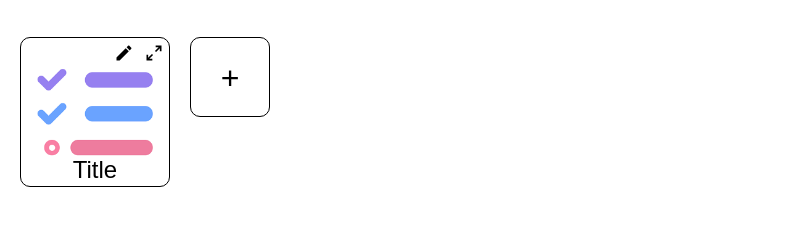
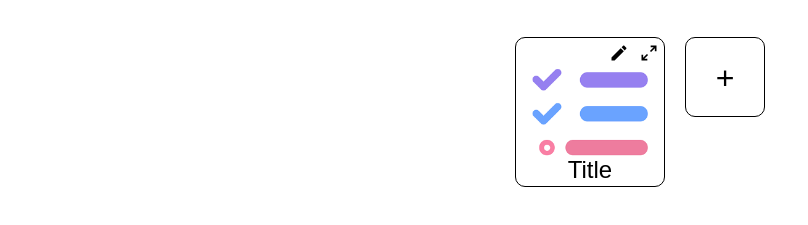
Before and after one commit to PrinceAli001/Todo-list, a website built with webpack: page src/index.html in a window 1280 px wide. Shown: the part 77-302 px from the top of the page, without its empty margins (0-808 px from the left). Built offline with nearby package versions, Linux system fonts and the light colour scheme.

Commit message:
Remaking of the homepage with javascript

```diff
--- /dev/null
+++ b/src/content.js
@@ -0,0 +1,23 @@
+export default function content() {
+    let content = document.querySelector('#content');
+
+    let defaultProject = document.createElement('div');
+    let svgDiv = document.createElement('div');
+    let svgOne = document.createElement('img');
+    let svgTwo = document.createElement('img');
+    let title = document.createElement('p');
+    let addProject = document.createElement('div');
+
+    title.textContent = 'Title';
+    addProject.textContent = '+';
+    addProject.classList.add('new-project')
+    svgOne.src = '../Images/pencil.svg';
+    svgTwo.src = '../Images/arrow-expand.svg';
+
+    svgDiv.appendChild(svgOne);
+    svgDiv.appendChild(svgTwo);
+    defaultProject.appendChild(svgDiv);
+    defaultProject.appendChild(title);
+    content.appendChild(defaultProject);
+    content.appendChild(addProject);
+}
--- a/src/index.html
+++ b/src/index.html
@@ -9,15 +9,6 @@
     <header>
         <h1>Todo List</h1>
     </header>
-    <div id="content">
-        <div id="default-project">
-            <div id="svg-div">
-                <svg xmlns="http://www.w3.org/2000/svg" viewBox="0 0 24 24"><title>pencil</title><path d="M20.71,7.04C21.1,6.65 21.1,6 20.71,5.63L18.37,3.29C18,2.9 17.35,2.9 16.96,3.29L15.12,5.12L18.87,8.87M3,17.25V21H6.75L17.81,9.93L14.06,6.18L3,17.25Z" /></svg>
-                <svg xmlns="http://www.w3.org/2000/svg" viewBox="0 0 24 24"><title>arrow-expand</title><path d="M10,21V19H6.41L10.91,14.5L9.5,13.09L5,17.59V14H3V21H10M14.5,10.91L19,6.41V10H21V3H14V5H17.59L13.09,9.5L14.5,10.91Z" /></svg>
-            </div>
-            <p>Title</p>
-        </div>
-        <div id="add-project">+</div>
-    </div>
+    <div id="content"></div>
 </body>
 </html>
--- a/src/index.js
+++ b/src/index.js
@@ -1,4 +1,7 @@
 import './style.css';
+import content from './content';
+
+content()
 
 function todoListMaker(title,description,dueDate,priority) {
     let itemTitle = title
--- a/src/style.css
+++ b/src/style.css
@@ -12,7 +12,7 @@
     font-family: Caveat;
     src: url(../Fonts/Caveat.ttf);
 }
-svg{
+img{
     width: 20px;
     height: 20px;
 }
@@ -26,6 +26,7 @@ header h1{
     height: 88.1vh;
     padding: 20px;
     display: flex;
+    justify-content: center;
     gap: 20px;
 }
 #content > div{
@@ -49,7 +50,7 @@ header h1{
     gap: 10px;
     justify-content: flex-end;
 }
-#content #add-project{
+#content .new-project{
     border: 1px solid ;
     width: 80px;
     height: 80px;
--- a/webpack.config.js
+++ b/webpack.config.js
@@ -29,7 +29,7 @@ module.exports = {
                 type: 'asset/resource'
             },
             {
-                test: /\.(jpeg|jpg|webp|png|gif)$/i,
+                test: /\.(jpeg|jpg|webp|svg|png|gif)$/i,
                 type: 'asset/resource'
             }
         ]
```
Also changed, not shown: Images/arrow-expand.svg (added), Images/pencil.svg (added).
